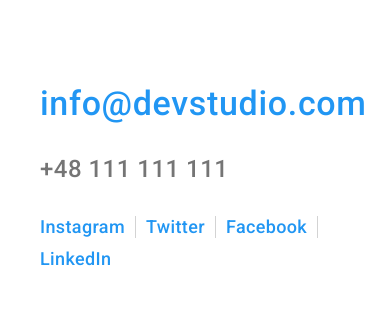
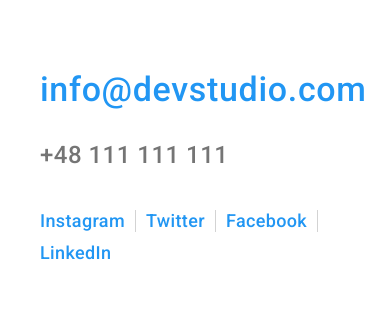
Before and after one commit to OstTomasz/goit-markup-hw-08, a plain HTML site: page index.html in a window 390 px wide. Both pictures are taken after a click on the button 356 px from the left and 31 px from the top of the page. Shown: the part 532-844 px from the top of the page. Drawn offline with Linux system fonts and the light colour scheme.

Commit message:
mobile menu bottom section fixed

```diff
--- a/index.html
+++ b/index.html
@@ -31,6 +31,8 @@
           </li>
           <li><a href="#">Kontakt</a></li>
         </ul>
+
+        <div>
           <ul class="mobile-menu__contacts">
             <li class="mobile-menu__contacts-mail">
               <a href="mailto:info@devstudio.com"> info@devstudio.com </a>
@@ -45,6 +47,7 @@
             <li class="mobile-menu__social-item"><a href="#">Facebook</a></li>
             <li class="mobile-menu__social-item"><a href="#">LinkedIn</a></li>
           </ul>
+        </div>
       </div>
     </div>
     <!-- ============HEADER============ -->
--- a/sass/components/_mobile-menu.scss
+++ b/sass/components/_mobile-menu.scss
@@ -5,9 +5,10 @@
   position: fixed;
   top: 0;
   left: 0;
-  height: 100wh;
   width: 100vw;
+  height: 100vh;
   background-color: #fff;
+  padding: 48px 40px;
   z-index: 2;
   transition: opacity var(--transition-duration)
       var(--transition-timing-function),
@@ -30,30 +31,34 @@
     }
   }
   &__elements {
+    display: flex;
+    flex-direction: column;
+    justify-content: space-between;
+    min-width: 320px;
+    height: 100%;
+
     @media screen and (max-width: 320px) {
       margin: 10px;
     }
-    min-width: 320px;
-    position: relative;
-    margin: 48px 40px;
-    height: 100vh;
   }
   &__nav {
     display: flex;
     flex-direction: column;
+    margin: 0;
     font-size: 40px;
     font-weight: 500;
     line-height: 1.175;
     letter-spacing: 0.02em;
     gap: 32px;
+    margin-bottom: 40px;
   }
+
   &__contacts {
     display: flex;
     flex-direction: column;
     flex-wrap: wrap;
     gap: 32px;
-    position: absolute;
-    bottom: 176px;
+    margin-bottom: 40px;
   }
   &__contacts-mail {
     @media screen and (max-width: 320px) {
@@ -78,8 +83,6 @@
     }
     display: flex;
     flex-wrap: wrap;
-    position: absolute;
-    bottom: 90px;
     font-size: 18px;
     font-weight: 500;
     line-height: 1.22;
```
Also changed, not shown: css/main.min.css, 1 other file. Lines whose indentation alone changed are shown as unchanged.
